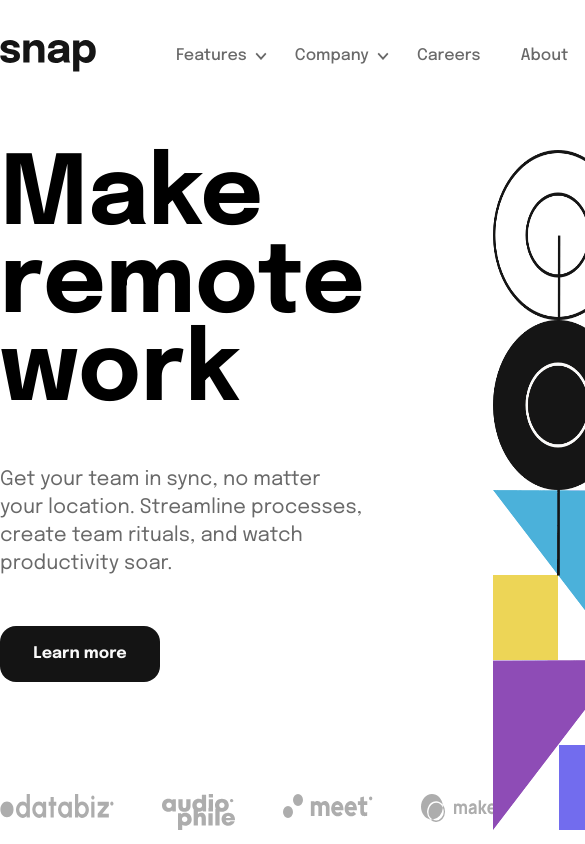
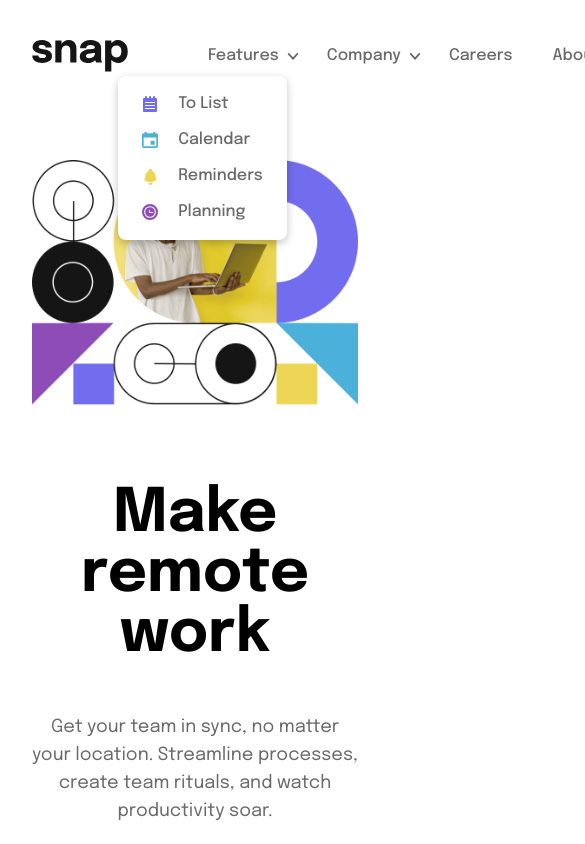
Before and after one commit to Luca-Sousa/Project-Intro-Section-With-Dropdown-Navigation-Main, a website: page index.html in a window 390 px wide. Shown: the top 844 px of the page, 585 px wide, since content can reach past the window. Drawn offline with Linux system fonts and the light colour scheme.

Commit message:
Update Responsive Tailwindcss

```diff
--- a/index.html
+++ b/index.html
@@ -10,9 +10,9 @@
 
   <link rel="stylesheet" href="src/output.css">
 </head>
-<body class="container h-full min-h-screen max-w-[1440px] font-Epilogue mx-auto py-8">
+<body class="container mx-auto min-h-screen max-w-screen-dk font-Epilogue py-8 max-dk:px-4 max-xl:px-8">
 
-  <header class="flex items-center gap-20 font-medium text-col-MG">
+  <header class="flex items-center gap-20 font-medium text-col-MG max-dk:mx-auto max-dk:max-w-screen-xl max-xl:max-w-screen-lg max-lg:max-w-screen-md">
     <img class="w-24 h-8" src="src/assets/images/logo.svg" alt="Image Logo">
     <nav class="w-full flex justify-between items-center">
       <ul class="flex gap-10">
@@ -21,7 +21,7 @@
           <img class="w-3 h-2 cursor-pointer group-hover:hidden" src="src/assets/images/icon-arrow-down.svg" alt="Icon arrow down">
           <img class="hidden w-3 h-2 cursor-pointer group-hover:block" src="src/assets/images/icon-arrow-up.svg" alt="Icon arrow up">
 
-          <ul class="hidden absolute top-8 right-0 bg-white text-col-MG rounded-lg shadow-BS px-6 py-4 space-y-3">
+          <ul class="absolute top-8 right-0 bg-white text-col-MG rounded-lg shadow-BS px-6 py-4 space-y-3">
             <li class="flex items-center gap-5">
               <div class="w-4 flex justify-center">
                 <img src="src/assets/images/icon-todo.svg" alt="Icon Todo">
@@ -75,19 +75,20 @@
     </nav>
   </header>
 
-  <main class="max-w-7xl mx-auto min-h-[750px] flex items-end gap-32">
-    <section class="h-full flex flex-col space-y-12">
-      <h2 class="max-w-2xl text-8xl font-bold leading-[5.5rem]">Make remote work</h2>
-      <p class="max-w-lg text-xl text-col-MG">Get your team in sync, no matter your location. Streamline processes, create team rituals, and watch productivity soar.</p>
+  <main class="max-w-7xl max-dk:max-w-screen-lg max-lg:max-w-screen-md mx-auto min-h-[46.875rem] max-lg:min-h-full flex items-end max-lg:items-stretch gap-32 max-dk:gap-20 max-lg:flex-col max-lg:py-20">
+    <section class="h-full flex flex-col space-y-12 max-lg:order-2 max-lg:text-center max-lg:items-center">
+      <h2 class="text-8xl max-dk:text-6xl font-bold leading-[5.5rem]">Make remote work</h2>
+      <p class="max-w-lg text-xl max-dk:text-lg text-col-MG">Get your team in sync, no matter your location. Streamline processes, create team rituals, and watch productivity soar.</p>
       <button class="w-40 h-14 text-center rounded-2xl bg-col-AB text-col-AW font-bold hover:border hover:border-col-AB hover:bg-transparent hover:text-col-AB">Learn more</button>
-      <figure class="w-full flex gap-12 pt-16">
+      <figure class="w-full flex flex-wrap gap-x-12 gap-y-6 pt-16 max-xl:pt-8 max-lg:justify-center">
         <img class="h-6" src="src/assets/images/client-databiz.svg" alt="" width="114" height="20">
         <img src="src/assets/images/client-audiophile.svg" alt="" width="73" height="36">
         <img class="h-6" src="src/assets/images/client-meet.svg" alt="" width="90" height="20">
         <img class="h-7" src="src/assets/images/client-maker.svg" alt="" width="83" height="24">
       </figure>
     </section>
-    <img class="h-[680px]" src="src/assets/images/image-hero-desktop.png" alt="Image hero desktop">
+    <img class="h-[42.5rem] max-lg:hidden" src="src/assets/images/image-hero-desktop.png" alt="Image hero desktop">
+    <img class="hidden max-lg:block max-lg:order-1" src="src/assets/images/image-hero-mobile.png" alt="Image Hero Mobile">
   </main>
 
 </body>
--- a/tailwind.config.js
+++ b/tailwind.config.js
@@ -13,6 +13,9 @@ module.exports = {
       },
       boxShadow: {
         'BS': "rgba(0, 0, 0, 0.24) 0px 3px 8px",
+      },
+      screens: {
+        "dk": "1440px",
       }
     },
   },
```
Also changed, not shown: src/output.css.
